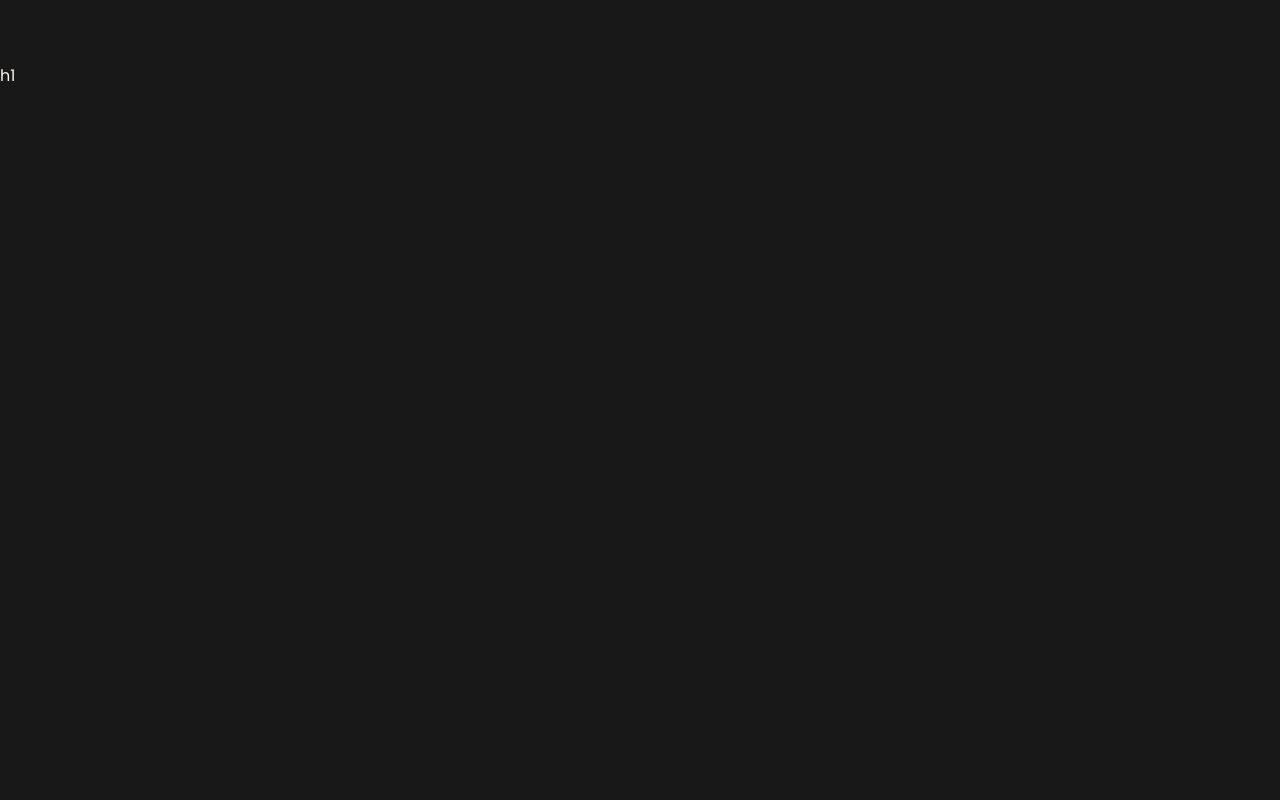
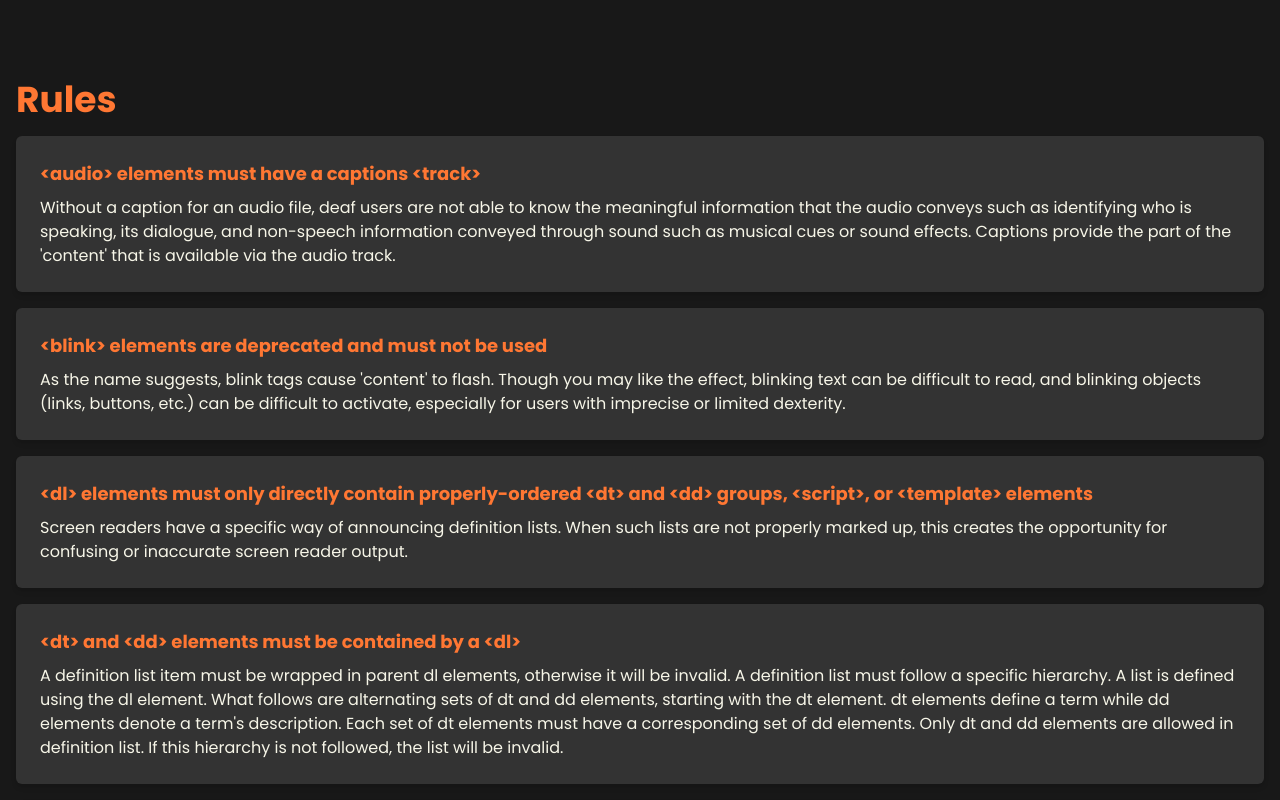
Before and after one commit to SmoIIy/charlie-tango-axe, a Next.js app: page /rules in a window 1280 px wide. Shown: the top 800 px of the page. Built offline with nearby package versions, Linux system fonts and the light colour scheme.

Commit message:
card create

```diff
--- a/src/app/rules/page.jsx
+++ b/src/app/rules/page.jsx
@@ -1,11 +1,26 @@
-// det var en fallout reference
+import Link from "next/link";
 import Rules from "./rules.json";
-const data = Rules;
 
-export default async function Rulepage(){
+const RuleCard = ({ title, content }) => (
+  <Link href={`/rules/${encodeURIComponent(title)}`}>
+    <div className="cursor-pointer bg-c-grey80 rounded-md shadow-md p-6 mb-4">
+      <h2 className="text-lg text-brand-orange70 font-semibold mb-2">{title}</h2>
+      <p>{content}</p>
+    </div>
+  </Link>
+);
 
-    console.log(data);
-    return (
-        <h1>h1</h1>
-    )
-}
+const Rulepage = () => {
+  return (
+    <div className="m-4">
+      <h1 className="text-4xl font-bold mb-4 text-brand-orange70">Rules</h1>
+      <div>
+        {Rules.map((rule, index) => (
+          <RuleCard key={index} title={rule.title} content={rule.content} />
+        ))}
+      </div>
+    </div>
+  );
+};
+
+export default Rulepage;
```
